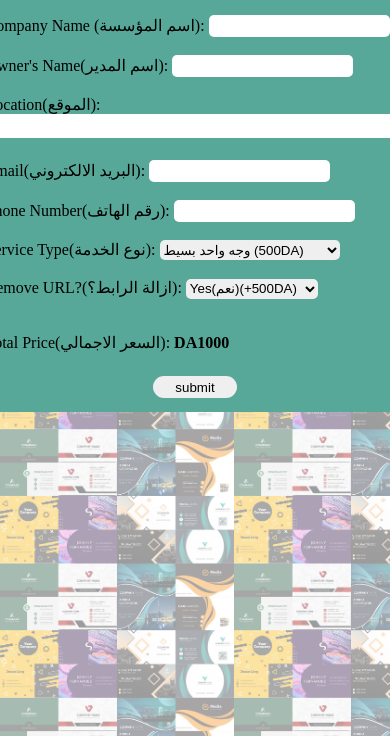
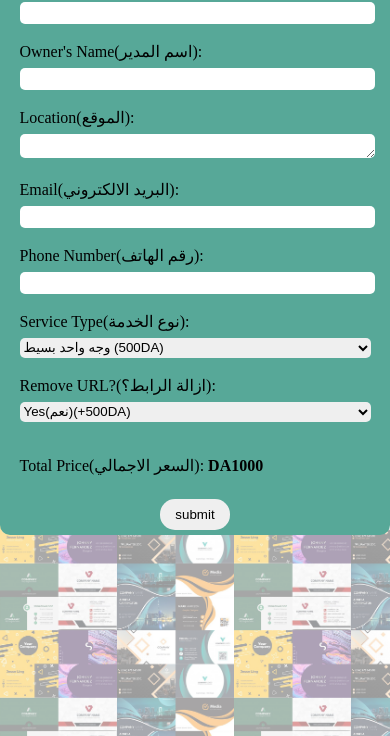
Before and after one commit to BeyMohamedLamine/cards, a plain HTML site: page form.html in a window 390 px wide. Shown: the part 108-844 px from the top of the page. Drawn offline with Linux system fonts and the light colour scheme.

Commit message:
Update style2.css

```diff
--- a/style2.css
+++ b/style2.css
@@ -44,13 +44,16 @@ span{
     font-weight: 800;
 }
 
-@media only screen and(max-width: 430px) {
+@media only screen and  (max-width: 430px) {
+    html, body{
+        overflow-y: scroll;
+    }
     form{
-        display: flex;
-        justify-content: center;
-        flex-wrap: wrap;
+        width: 90%;
+        margin-top: 0px;
     }
-    input, textarea, select{
-        display: block;
+    input, select, textarea{
+        width: 100%;
+        margin-top: 2%;
     }
 }
```
